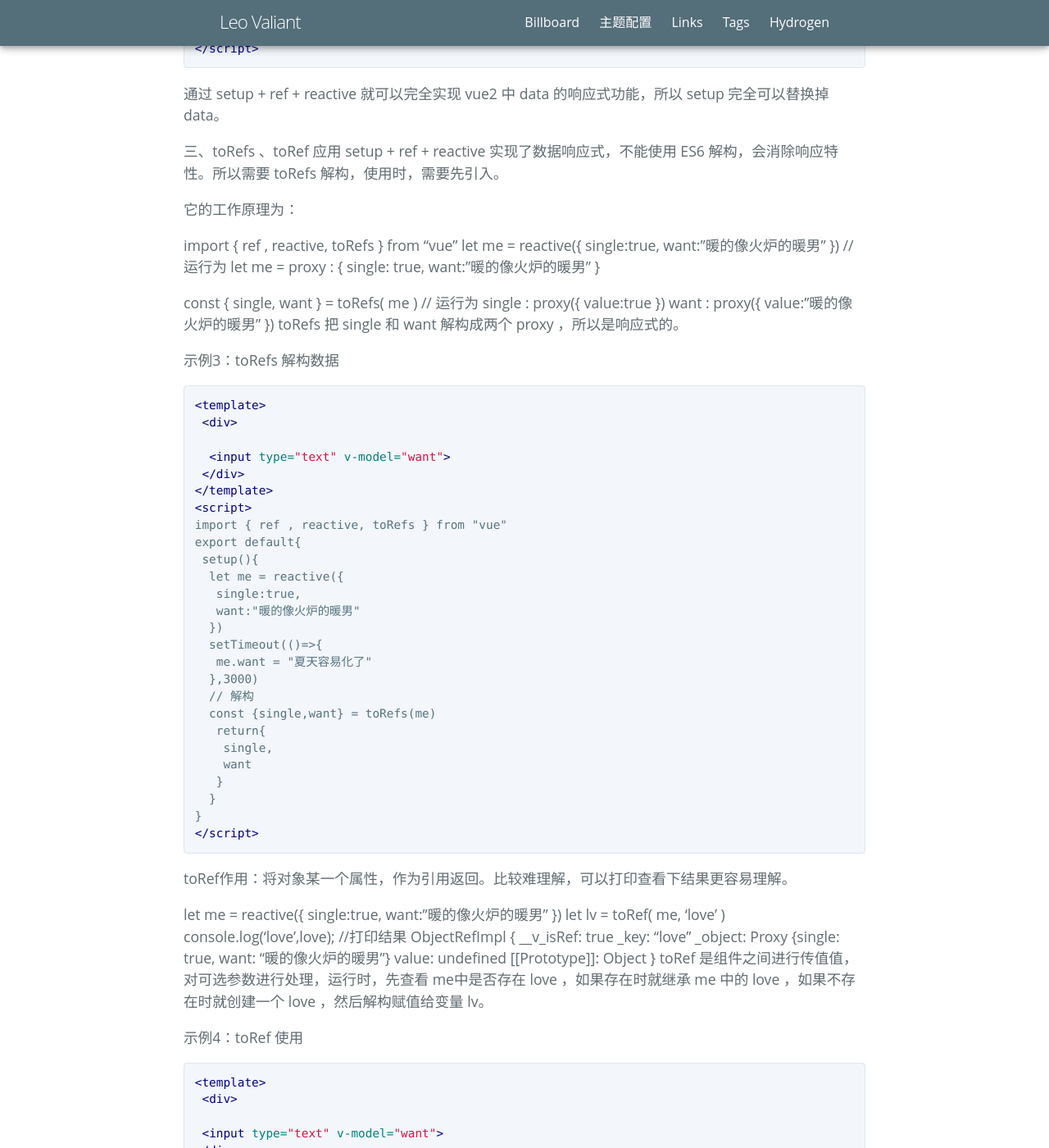
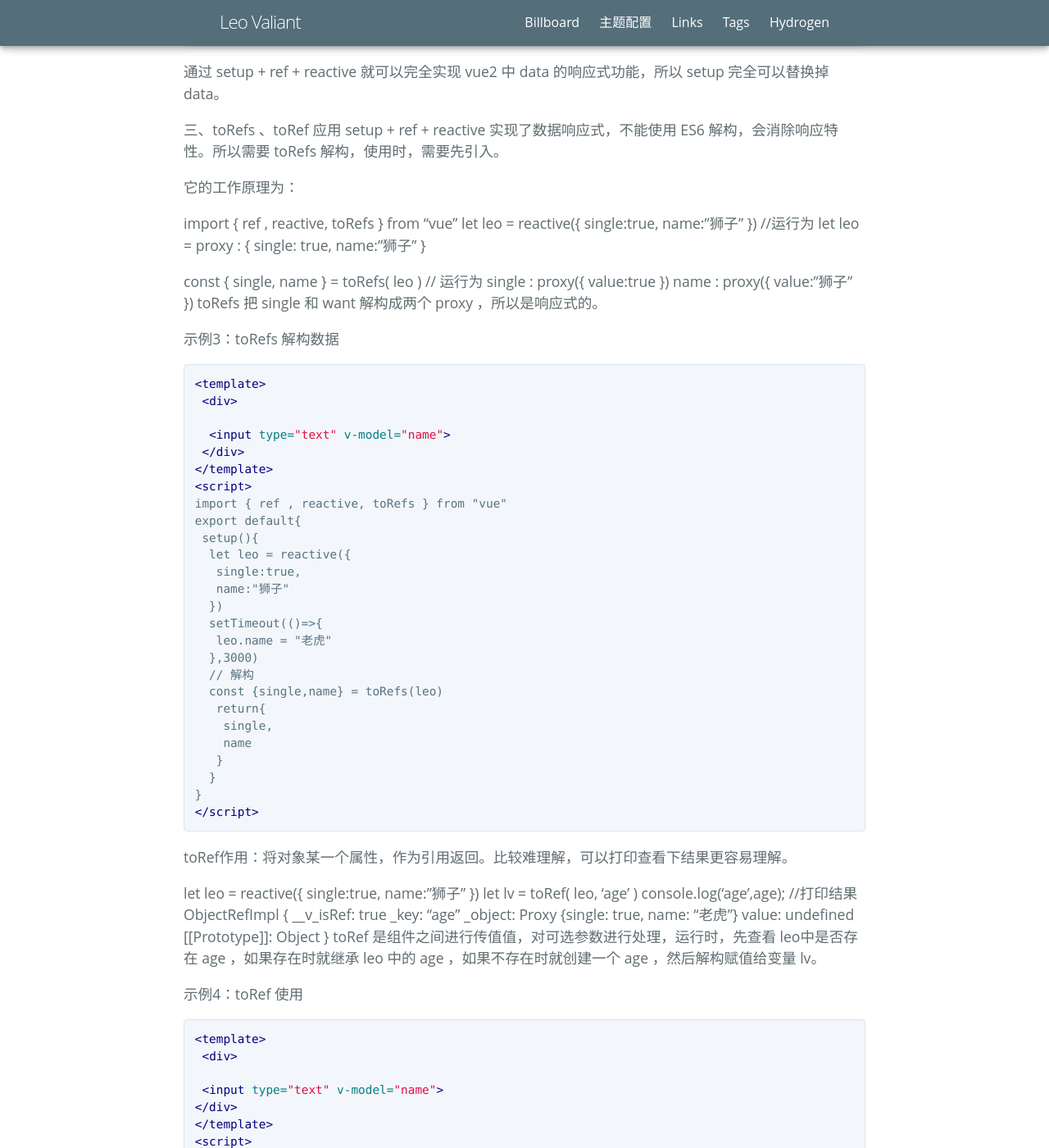
Before and after one commit to valiant0801/braveBlog, a Jekyll site: the page built from _posts/2023-7-18-vue3 setup.md, in a window 1280 px wide and 1400 px high, scrolled down 1953 px. Shown: the whole window at 82% size. Built offline with Jekyll 4.4.1, drawn with Linux system fonts in a browser that asks for light colours; some web fonts are replaced; some of the changed text lies outside the part shown.

Commit message:
Update 2023-7-18-vue3 setup.md
优化；

````diff
--- a/_posts/2023-7-18-vue3 setup.md
+++ b/_posts/2023-7-18-vue3 setup.md
@@ -21,66 +21,66 @@ setup 内的自定义属性不具备响应式能力，所以引入了 ref ，ref
 ```xml
 <template>
  <div>
-  <input type="text" v-model="mood">
-  {{mood}}
+  <input type="text" v-model="leo">
+  {{leo}}
  </div>
 </template>
 <script>
 import { ref } from "vue"
 export default{
  setup(){
-  let mood = ref("此时心情好差呀！")
+  let leo = ref("Hello World！")
   setTimeout(()=>{
-   mood.value = "心情要变的像人一样美"
+   leo.value = "See you"
   },3000)
   return{
-   mood
+   leo
   }
  }
 }
 </script>
 ```
-此时可以在 setup 模板内任意编辑 mood，可以保证实时响应。实例在修改 mood 的值加了 value ，是因为 ref 的工作原来：
+此时可以在 setup 模板内任意编辑 leo，可以保证实时响应。实例在修改 leo 的值加了 value ，是因为 ref 的工作原理：
 
-let mood = ref("此时心情好差呀！")
+let leo = ref("Hello World！")
 
-修改成 ：let mood = proxy({value:"此时心情好差呀！"})
+修改成 ：let leo = proxy({value:"See you！"})
 
 二、reactive
 上述的 ref 让基础数据类型具备了响应式，但是如果我们换成引用类型的数据，就会失效。所以引入了 reactive。
 
 reactive 通过底层包装，将引用类型数据包装到 proxy 内，使用原理如：
 
-let me = reactive({
+let leo = reactive({
  single:true,
- want:"暖的像火炉的暖男"
+ name:"狮子"
 })
 
 // 运行结果为
-let me = proxy : { single: true, want:"暖的像火炉的暖男" }
-引用的时候，直接使用 me.want 就可以了。
+let leo = proxy : { single: true, name:"狮子" }
+引用的时候，直接使用 leo.name 就可以了。
 
 示例2：reactive 使用
 
 ```xml
 <template>
  <div>
-  {{me.want}}
+  {{leo.name}}
  </div>
 </template>
 <script>
 import { ref , reactive } from "vue"
 export default{
  setup(){
-  let me = reactive({
+  let leo = reactive({
    single:true,
-   want:"暖的像火炉的暖男"
+   name:"狮子"
   })
   setTimeout(()=>{
-   me.want = "夏天容易化了"
+   leo.name = "老虎"
   },3000)
   return{
-   me
+   leo
   }
  }
 }
@@ -94,17 +94,17 @@ setup + ref + reactive 实现了数据响应式，不能使用 ES6 解构，会
 它的工作原理为：
 
 import { ref , reactive, toRefs } from "vue"
-let me = reactive({
+let leo = reactive({
  single:true,
- want:"暖的像火炉的暖男"
+ name:"狮子"
 })
 //运行为
-let me = proxy : { single: true, want:"暖的像火炉的暖男" }
+let leo = proxy : { single: true, name:"狮子" }
 
-const { single, want } = toRefs( me )
+const { single, name } = toRefs( leo )
 // 运行为
 single : proxy({ value:true })
-want : proxy({ value:"暖的像火炉的暖男" })
+name : proxy({ value:"狮子" })
 toRefs 把 single 和 want 解构成两个 proxy ，所以是响应式的。
 
 示例3：toRefs 解构数据
@@ -112,26 +112,26 @@ toRefs 把 single 和 want 解构成两个 proxy ，所以是响应式的。
 ```xml
 <template>
  <div>
-  {{want}}
-  <input type="text" v-model="want">
+  {{name}}
+  <input type="text" v-model="name">
  </div>
 </template>
 <script>
 import { ref , reactive, toRefs } from "vue"
 export default{
  setup(){
-  let me = reactive({
+  let leo = reactive({
    single:true,
-   want:"暖的像火炉的暖男"
+   name:"狮子"
   })
   setTimeout(()=>{
-   me.want = "夏天容易化了"
+   leo.name = "老虎"
   },3000)
   // 解构
-  const {single,want} = toRefs(me)
+  const {single,name} = toRefs(leo)
    return{
     single,
-    want
+    name
    }
   }
 }
@@ -139,48 +139,48 @@ export default{
 ```
 toRef作用：将对象某一个属性，作为引用返回。比较难理解，可以打印查看下结果更容易理解。
 
-let me = reactive({
+let leo = reactive({
  single:true,
- want:"暖的像火炉的暖男"
+ name:"狮子"
 })
-let lv = toRef( me, 'love' )
-console.log('love',love);
+let lv = toRef( leo, 'age' )
+console.log('age',age);
 //打印结果
 ObjectRefImpl {
  __v_isRef: true
- _key: "love"
- _object: Proxy {single: true, want: "暖的像火炉的暖男"}
+ _key: "age"
+ _object: Proxy {single: true, name: "老虎"}
  value: undefined
  [[Prototype]]: Object
 }
-toRef 是组件之间进行传值值，对可选参数进行处理，运行时，先查看 me中是否存在 love ，如果存在时就继承 me 中的 love ，如果不存在时就创建一个 love ，然后解构赋值给变量 lv。
+toRef 是组件之间进行传值值，对可选参数进行处理，运行时，先查看 leo中是否存在 age ，如果存在时就继承 leo 中的 age ，如果不存在时就创建一个 age ，然后解构赋值给变量 lv。
 
 示例4：toRef 使用
 
 ```xml
 <template>
  <div>
-  {{want}}
- <input type="text" v-model="want">
+  {{name}}
+ <input type="text" v-model="name">
 </div>
 </template>
 <script>
 import { ref , reactive, toRefs, toRef } from "vue"
 export default{
  setup(){
-  let me = reactive({
+  let leo = reactive({
    single:true,
-   want:"暖的像火炉的暖男"
+   name:"狮子"
   })
  setTimeout(()=>{
-  me.want = "夏天容易化了"
+  leo.name = "老虎"
  },3000)
- const {single,want } = toRefs(me)
- const love = toRef(me,'love')
- console.log('love',love);
+ const {single,name } = toRefs(leo)
+ const age = toRef(leo,'age')
+ console.log('age',age);
  return{
   single,
-  want
+  name
   }
  }
 }
````
